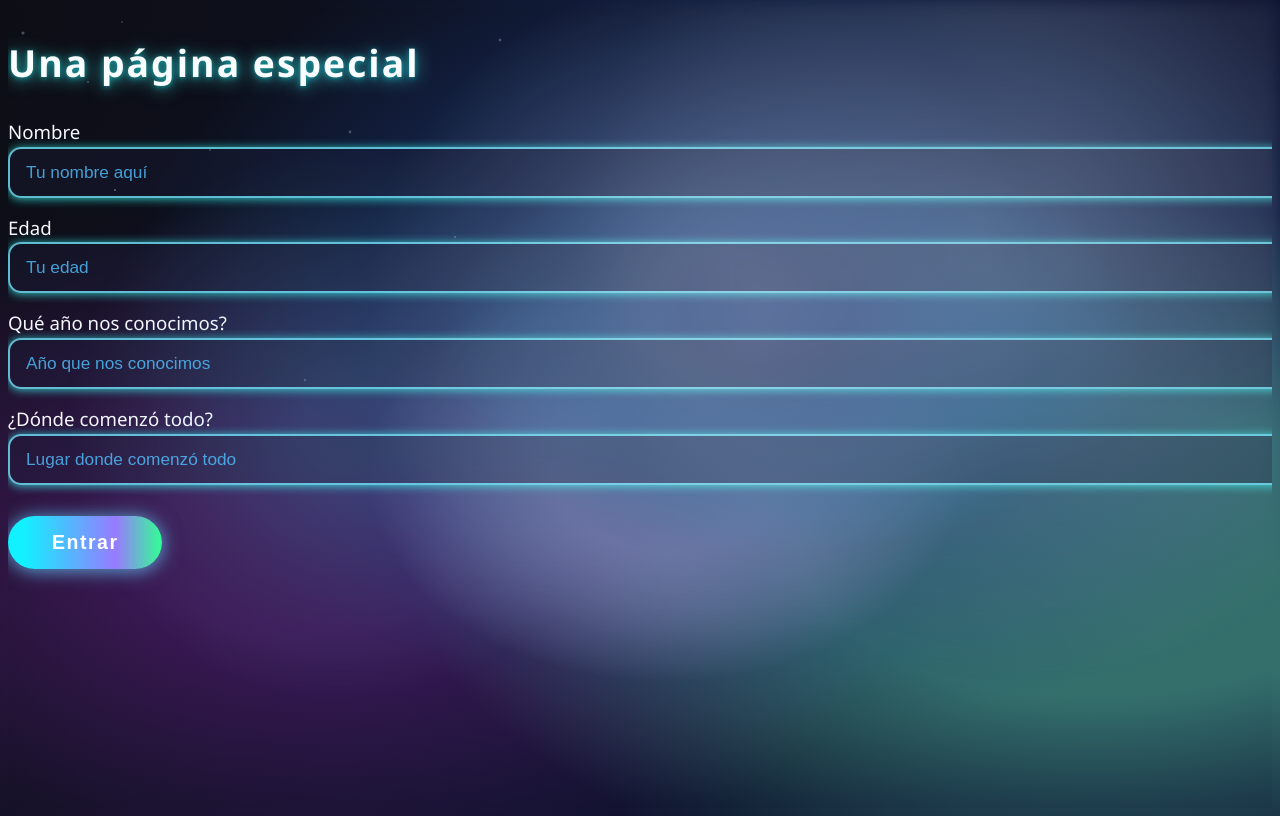
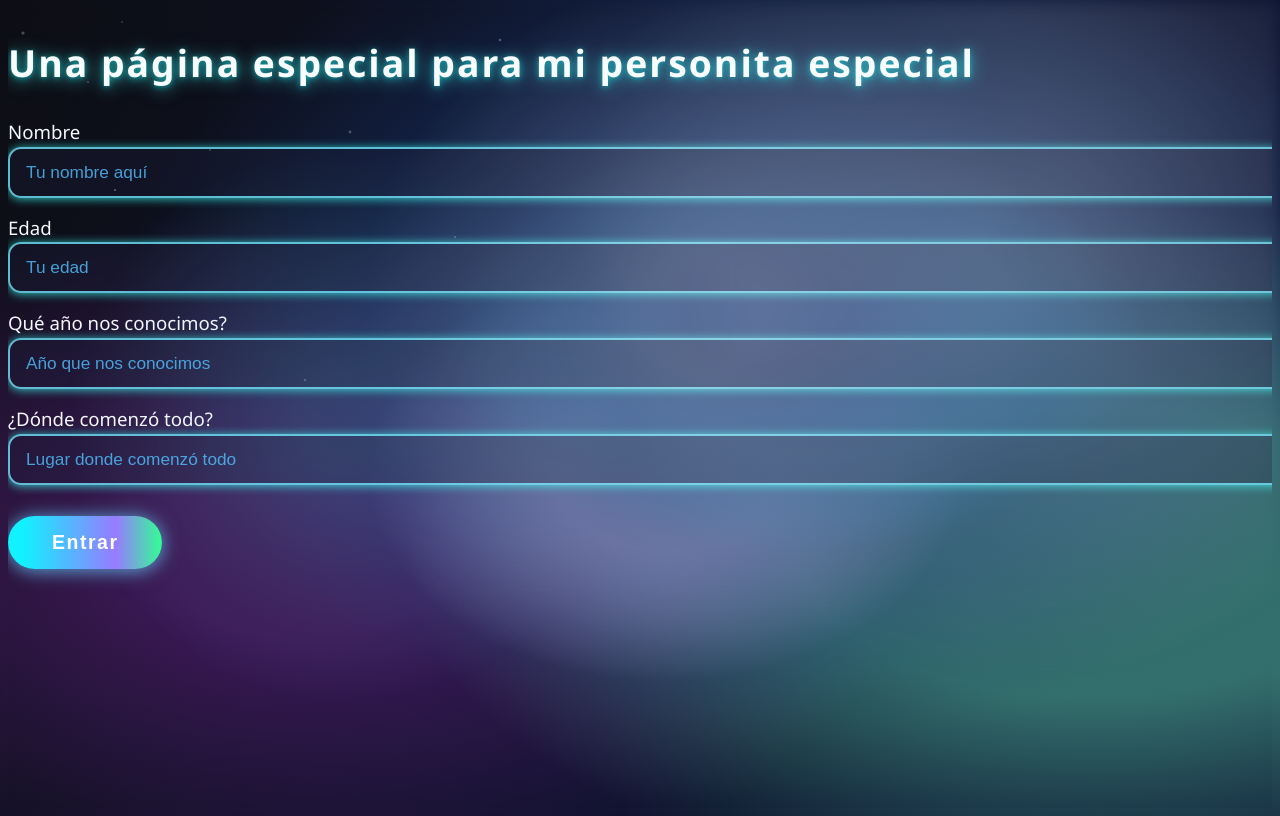
Before and after one commit to Rasho-3/Page-Special, a plain HTML site: page index.html in a window 1280 px wide. Drawn offline with Linux system fonts and the light colour scheme.

Commit message:
Update index.html

```diff
--- a/index.html
+++ b/index.html
@@ -8,7 +8,7 @@
 
 </head>
 <body>
-  <h1>Una página especial</h1>
+  <h1>Una página especial para mi personita especial</h1>
   <form id="specialForm" novalidate>
     <label for="name">Nombre</label>
     <input type="text" id="name" name="name" placeholder="Tu nombre aquí" required />
```
